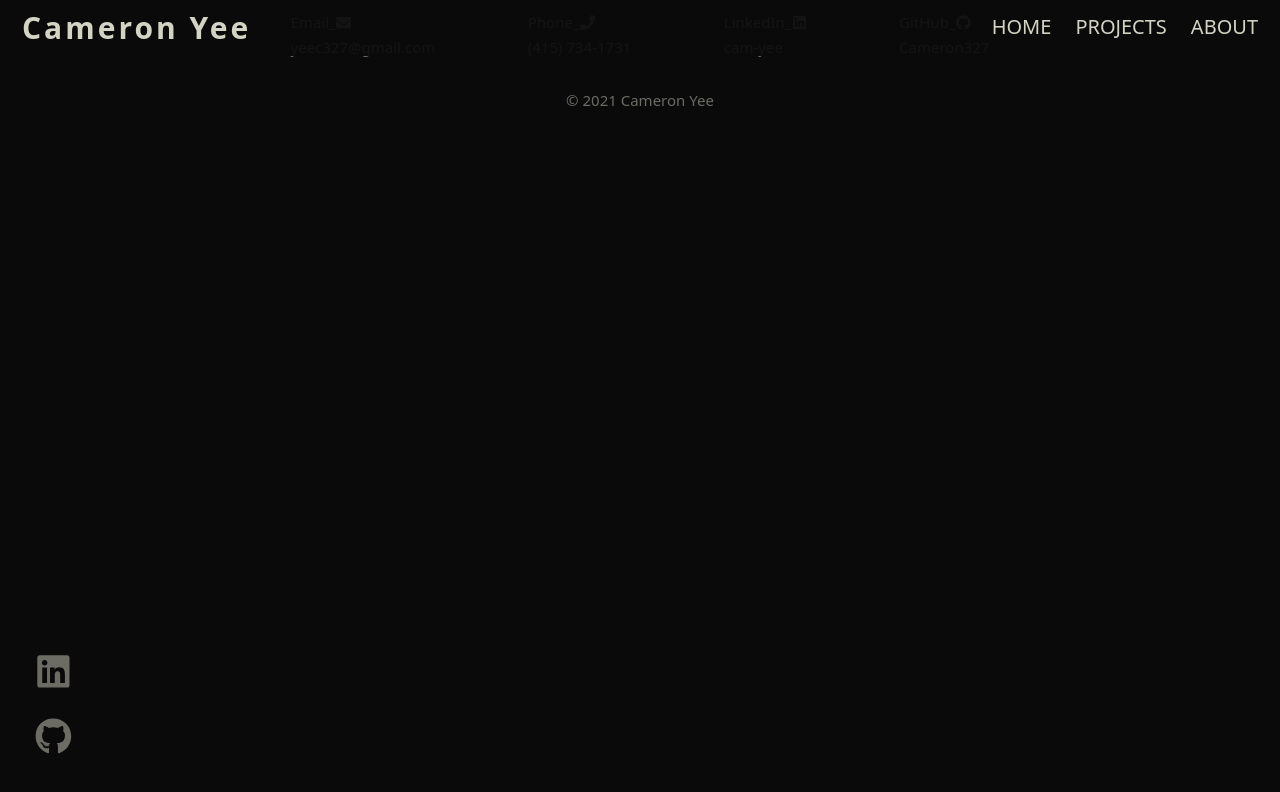
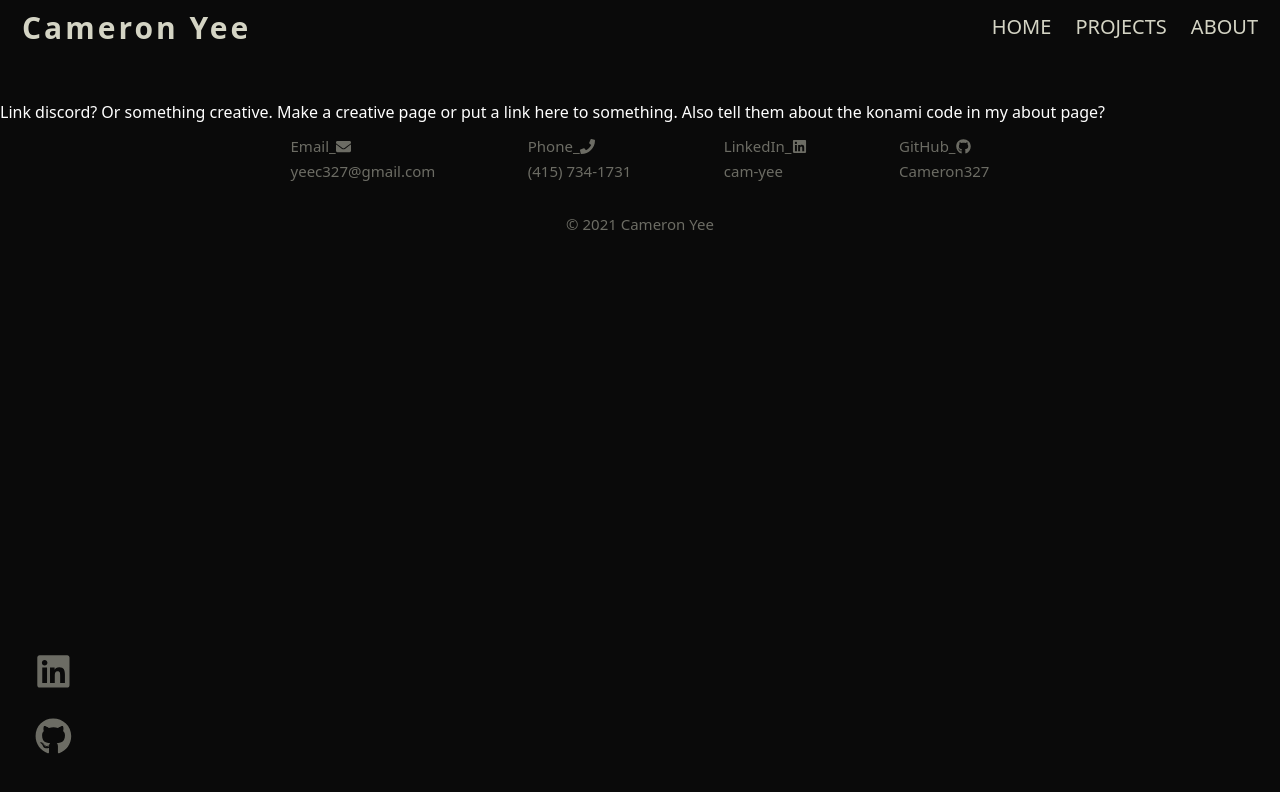
Before and after one commit to kyleyee20/kyle-yee, a React (Create React App) app: page /upupdowndownleftrightleftrightba in a window 1280 px wide. Shown: the top 792 px of the page. Built offline with nearby package versions, Linux system fonts and the light colour scheme.

Commit message:
Added starter code for konami code endpoint with temporary inline css

```diff
--- a/src/App.js
+++ b/src/App.js
@@ -6,6 +6,7 @@ import NavBar from "./pages/NavBar.js";
 import Footer from "./pages/Footer.js"
 import SocialLinks from "./components/SocialLinks.js";
 import ScrollToTop from "./components/ScrollToTop.js";
+import KonamiCode from "./pages/KonamiCode.js";
 
 function App() {
   return (
@@ -16,6 +17,7 @@ function App() {
         <Route component={Home} path="/" exact />
         <Route component={About} path="/about" />
         <Route component={Project} path="/project" />
+				<Route component={KonamiCode} path="/upupdowndownleftrightleftrightba"/>
       </Switch>
       <SocialLinks />
       <Footer/>
--- /dev/null
+++ b/src/pages/KonamiCode.js
@@ -0,0 +1,10 @@
+import React from "react";
+
+export default function KonamiCode() {
+  return (
+    <p style={{ color: 'white', marginTop : 100 }}>
+      Link discord? Or something creative. Make a creative page or put a link
+      here to something. Also tell them about the konami code in my about page?
+    </p>
+  );
+}
```
Also changed, not shown: 1 other file (tests, documents, lock files or other folders).
